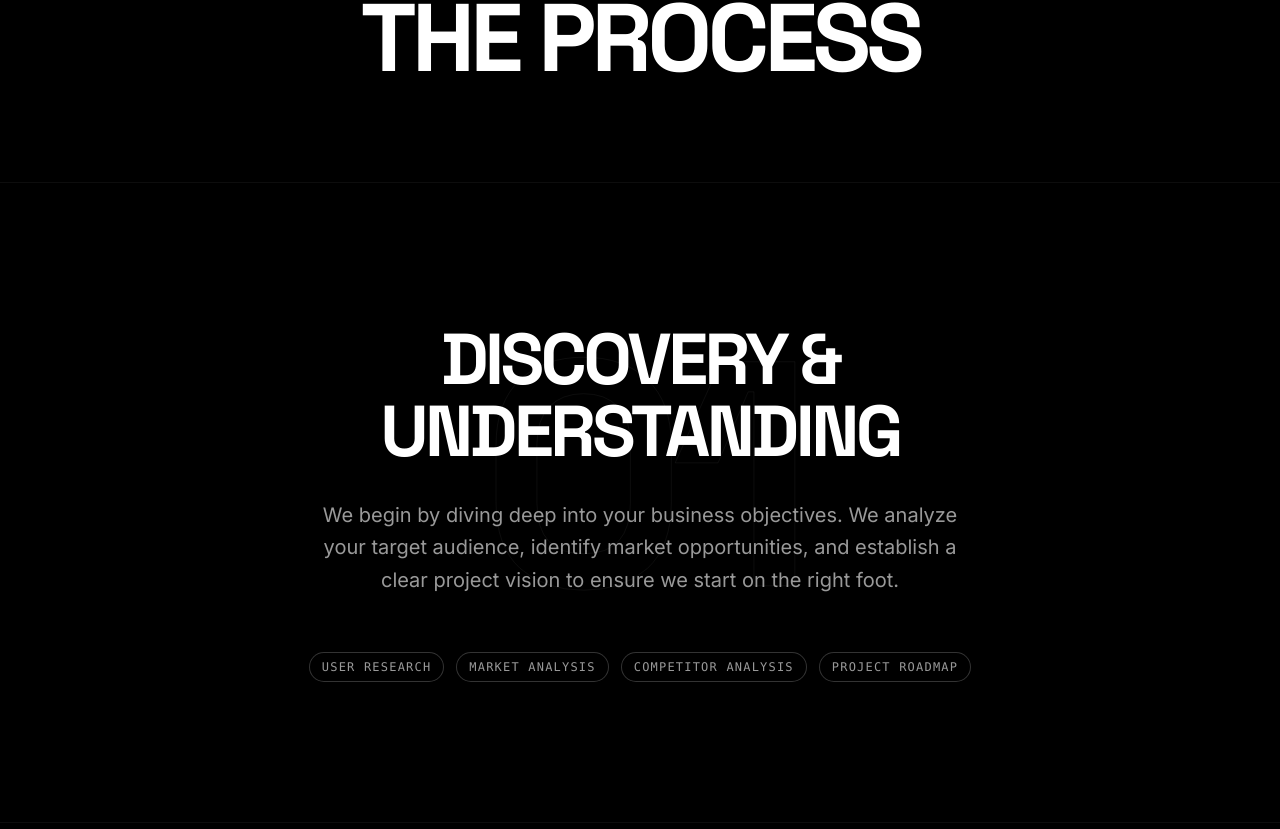
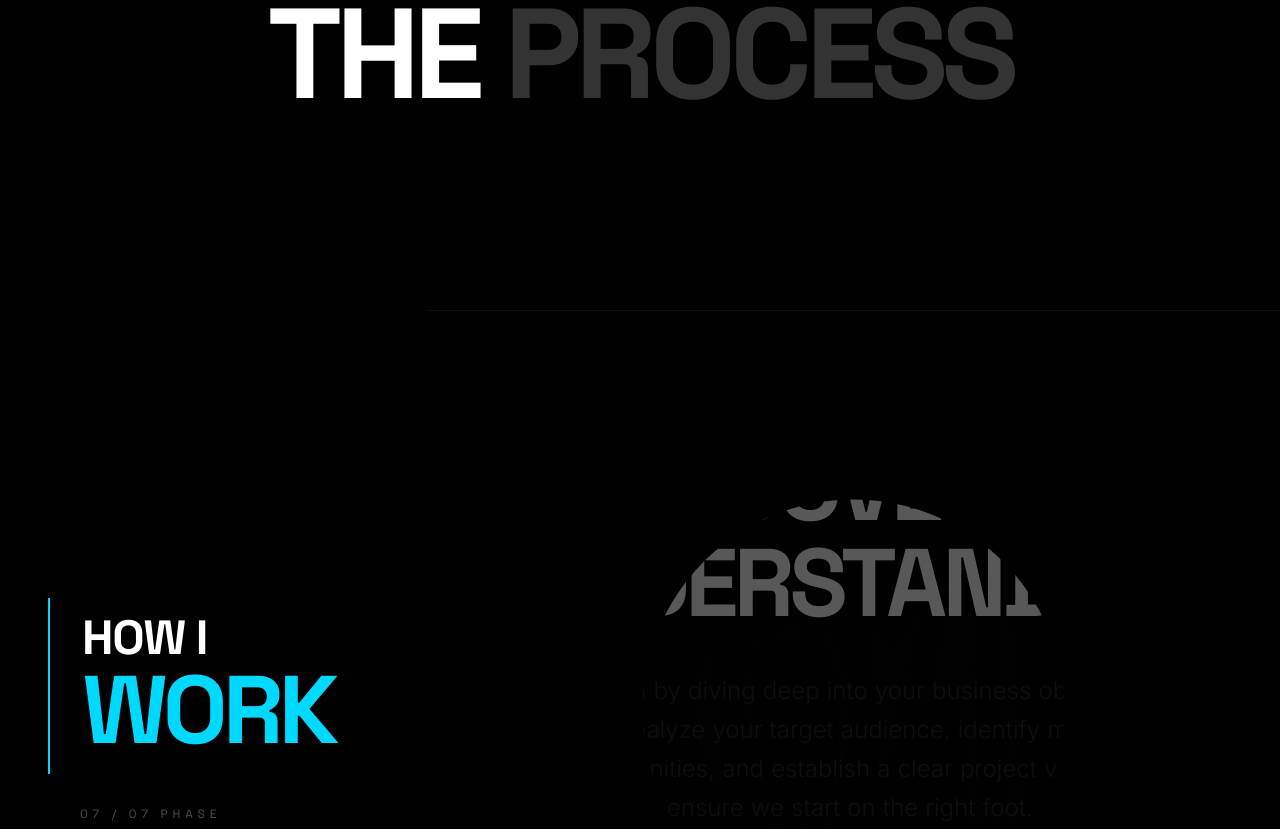
Before and after one commit to AbhishekPandey-dev/portfolio-vishal, a Next.js app: page /process in a window 1280 px wide. Shown: the part 211-1040 px from the top of the page. Built offline with nearby package versions, Linux system fonts and the light colour scheme; a web font is replaced by a local one.

Commit message:
added the scroll card transition in process page

```diff
--- a/app/process/page.tsx
+++ b/app/process/page.tsx
@@ -1,7 +1,7 @@
 "use client";
 
-import { useRef } from "react";
-import { gsap } from "@/lib/gsap";
+import { useRef, useMemo } from "react";
+import { gsap, ScrollTrigger } from "@/lib/gsap";
 import { useGSAP } from "@gsap/react";
 import { SectionLabel } from "@/components/ui/SectionLabel";
 import { ProcessStep } from "@/types";
@@ -53,53 +53,184 @@ const STEPS: ProcessStep[] = [
 
 export default function ProcessPage() {
   const containerRef = useRef<HTMLDivElement>(null);
+  const triggerRef = useRef<HTMLDivElement>(null);
 
-  // Parallax the massive numbers slightly
+  // Helper to split words for scrubbing
+  const splitText = (text: string) => {
+    return text.split(" ").map((word, i) => (
+      <span key={i} className="inline-block mr-[0.3em] scrub-word opacity-20">
+        {word}
+      </span>
+    ));
+  };
+
   useGSAP(() => {
-    const numbers = gsap.utils.toArray(".step-number") as HTMLElement[];
+    const sections = gsap.utils.toArray(".process-section") as HTMLElement[];
 
-    numbers.forEach((num) => {
-      gsap.to(num, {
-        y: -100,
+    // 1. PIN THE TITLE (Desktop Only)
+    if (window.innerWidth >= 768) {
+      ScrollTrigger.create({
+        trigger: triggerRef.current,
+        start: "top top",
+        end: "bottom bottom",
+        pin: ".pinned-header",
+        pinSpacing: false,
+      });
+    }
+
+    sections.forEach((section, i) => {
+      const number = section.querySelector(".step-number");
+      const content = section.querySelector(".section-content");
+      const words = section.querySelectorAll(".scrub-word");
+      const tags = section.querySelectorAll(".scrub-tag");
+
+      // Set explicit z-index for stacking
+      gsap.set(section, { zIndex: i + 10 });
+
+      // 2. PIN EACH SECTION (LAYERED PINNING)
+      ScrollTrigger.create({
+        trigger: section,
+        start: "top top",
+        pin: true,
+        pinSpacing: false,
+        onToggle: (self) => {
+          if (self.isActive) {
+            const counter = document.querySelector(".current-phase");
+            if (counter) {
+              const newNum = (i + 1).toString().padStart(2, '0');
+              if (counter.textContent !== newNum) {
+                counter.textContent = newNum;
+                gsap.fromTo(counter,
+                  { y: 5, opacity: 0 },
+                  { y: 0, opacity: 1, duration: 0.3 }
+                );
+              }
+            }
+          }
+        }
+      });
+
+      // 3. BACKGROUND LENS EFFECT (Number)
+      gsap.fromTo(number,
+        { scale: 0.7, opacity: 0.1, rotate: -5, filter: "blur(20px)" },
+        {
+          scale: 1.1,
+          opacity: 0.4,
+          rotate: 5,
+          filter: "blur(0px)",
+          ease: "power2.inOut",
+          scrollTrigger: {
+            trigger: section,
+            start: "top bottom",
+            end: "top top",
+            scrub: 1,
+          }
+        }
+      );
+
+      // 4. CLIP-PATH REVEAL (Layer Entry)
+      gsap.fromTo(content,
+        { clipPath: "circle(0% at 50% 50%)", opacity: 0 },
+        {
+          clipPath: "circle(100% at 50% 50%)",
+          opacity: 1,
           ease: "none",
           scrollTrigger: {
-          trigger: num.parentElement,
+            trigger: section,
             start: "top bottom",
-          end: "bottom top",
+            end: "top top",
             scrub: true,
           }
+        }
+      );
+
+      // 5. WORD SCRUBBING
+      gsap.to(words, {
+        opacity: 1,
+        stagger: 0.1,
+        ease: "none",
+        scrollTrigger: {
+          trigger: section,
+          start: "top 10%",
+          end: "top -50%",
+          scrub: 0.5,
+        }
       });
+
+      // 6. STAGGERED TAGS
+      gsap.fromTo(tags,
+        { y: 20, opacity: 0, rotateX: 90 },
+        {
+          y: 0,
+          opacity: 1,
+          rotateX: 0,
+          stagger: 0.05,
+          duration: 0.8,
+          ease: "expo.out",
+          scrollTrigger: {
+            trigger: section,
+            start: "top 20%",
+            toggleActions: "play none none reverse",
+          }
+        }
+      );
     });
+
+    return () => {
+      ScrollTrigger.getAll().forEach(t => t.kill());
+    };
   }, { scope: containerRef });
 
   return (
-    <div ref={containerRef} className="bg-black pt-32 pb-32">
-      <div className="text-center mb-24">
+    <div ref={containerRef} className="bg-black pt-32 pb-32 overflow-x-hidden">
+      {/* HEADER SECTION (BEFORE PINNING) */}
+      <div className="text-center mb-48 px-6">
         <SectionLabel>Methodology</SectionLabel>
-        <h2 className="font-headline text-5xl md:text-8xl font-black tracking-tighter uppercase mt-4">The Process</h2>
+        <h2 className="font-headline text-6xl md:text-9xl font-black tracking-tighter uppercase mt-4">
+          The <span className="text-white/20">Process</span>
+        </h2>
       </div>
 
-      <div>
+      <div ref={triggerRef} className="relative flex flex-col md:flex-row">
+
+        {/* PINNED SIDE HEADER (DESKTOP) */}
+        <div className="pinned-header hidden md:flex w-1/3 h-screen flex-col justify-center px-12 z-50 pointer-events-none">
+          <div className="border-l-2 border-vs-accent pl-8 py-4">
+            <h3 className="font-headline text-5xl font-black uppercase tracking-tight">How I</h3>
+            <h3 className="font-headline text-8xl font-black uppercase tracking-tighter text-vs-accent">Work</h3>
+          </div>
+          <p className="mt-8 font-label text-xs uppercase tracking-[0.4em] text-white/30 pl-8">
+            <span className="current-phase">01</span> / 07 Phase
+          </p>
+        </div>
+
+        {/* SCROLLING CONTENT STACK */}
+        <div className="w-full md:w-2/3">
           {STEPS.map((step) => (
-          <div key={step.number} className="min-h-[80vh] flex flex-col justify-center items-center text-center px-8 sticky top-0 bg-black overflow-hidden border-t border-white/5">
-            <div className="step-number text-[180px] md:text-[320px] massive-stroke absolute inset-0 flex items-center justify-center z-0 select-none opacity-50 font-black font-headline tracking-tighter">
+            <div
+              key={step.number}
+              className="process-section min-h-screen flex flex-col justify-center items-center text-center px-8 md:px-24 bg-black overflow-hidden border-t border-white/5"
+            >
+              {/* Massive Background Number */}
+              <div className="step-number text-[220px] md:text-[420px] massive-stroke absolute inset-0 flex items-center justify-center z-0 select-none opacity-10 font-black font-headline tracking-tighter pointer-events-none will-change-transform">
                 {step.number}
               </div>
 
-            <div className="relative z-10 max-w-3xl px-4 flex flex-col items-center">
-              <h3 className="font-headline text-5xl md:text-7xl font-bold uppercase tracking-tighter mb-8 text-white">
+              <div className="section-content relative z-10 w-full flex flex-col items-center select-none">
+                <h3 className="font-headline text-5xl md:text-8xl font-black uppercase tracking-tighter mb-10 text-white">
                   {step.title}
                 </h3>
-              <p className="font-body text-lg md:text-xl text-white/60 mx-auto leading-relaxed mb-10 max-w-2xl">
-                {step.description}
+
+                <p className="font-body text-xl md:text-2xl text-white/80 mx-auto leading-relaxed mb-12 max-w-2xl font-light">
+                  {splitText(step.description)}
                 </p>
 
                 {step.tags && (
-                <div className="flex flex-wrap justify-center gap-3 mt-4">
+                  <div className="flex flex-wrap justify-center gap-4 mt-4">
                     {step.tags.map((tag, tagIndex) => (
                       <span
                         key={tagIndex}
-                      className="text-[10px] sm:text-xs font-mono px-3 py-1.5 border border-white/20 text-white/60 uppercase tracking-widest rounded-full bg-black/50 backdrop-blur-sm"
+                        className="scrub-tag text-[10px] sm:text-xs font-mono px-5 py-2.5 border border-white/10 text-white/50 uppercase tracking-[0.2em] rounded-full bg-white/[0.03] backdrop-blur-md hover:border-vs-accent/50 hover:text-vs-accent transition-colors duration-300"
                       >
                         {tag}
                       </span>
@@ -111,5 +242,6 @@ export default function ProcessPage() {
           ))}
         </div>
       </div>
+    </div>
   );
 }
```
Lines whose indentation alone changed are shown as unchanged.
